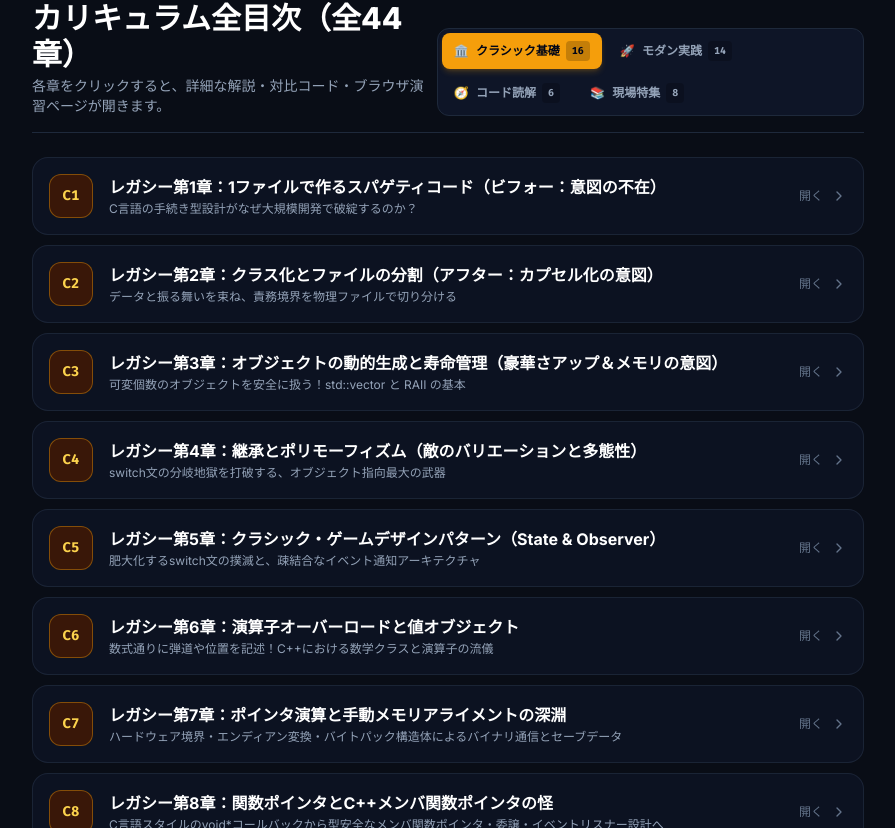
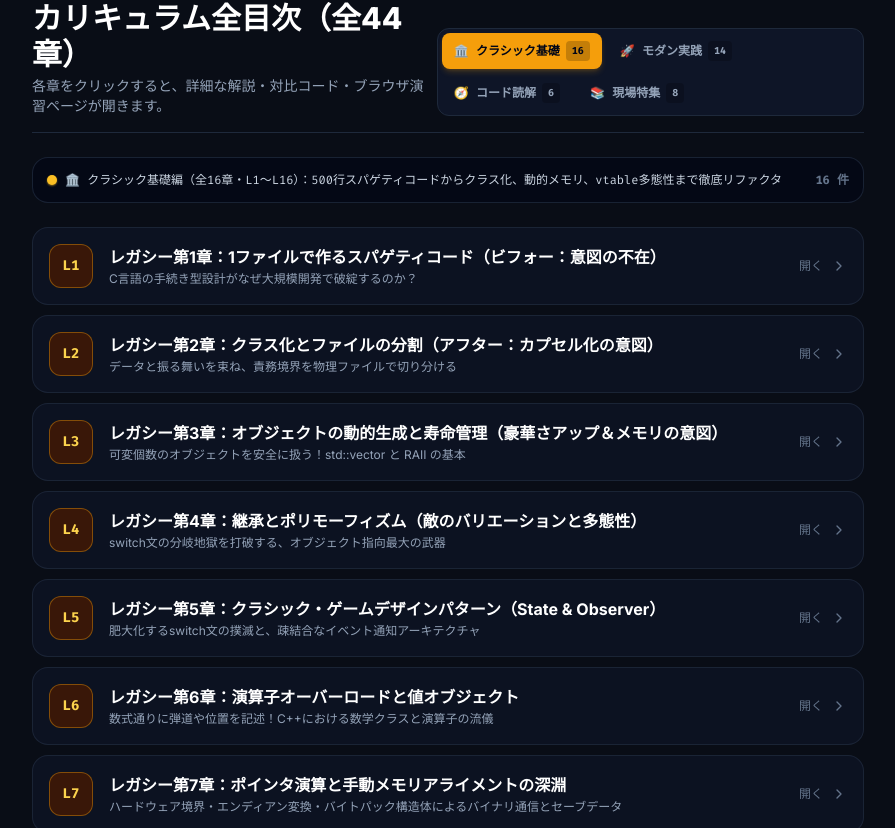
Before and after one commit to genki113355-tm/cpp-study, a React (Vite) app: page / in a window 1280 px wide. Shown: the part 2092-2920 px from the top of the page, without its empty margins (352-1247 px from the left). Built offline with nearby package versions, Linux system fonts and the light colour scheme.

Commit message:
fix(curriculum): strictly isolate chapter tracks, fix L/M chapter codes, and prevent guide contamination in classic/modern tabs

```diff
--- a/src/components/curriculum/TopPageView.tsx
+++ b/src/components/curriculum/TopPageView.tsx
@@ -1,4 +1,4 @@
-import React, { useState } from 'react';
+import React, { useState, useMemo } from 'react';
 import {
   ArrowRight,
   BookOpen,
@@ -33,19 +33,19 @@ export const TopPageView: React.FC<TopPageViewProps> = ({
   const [activeTab, setActiveTab] = useState<'classic' | 'modern' | 'reading' | 'guides'>('classic');
 
   const getChapterCode = (ch: Chapter): string => {
-    if (ch.courseChapterCode) return ch.courseChapterCode;
+    if (ch.courseTrack === 'classic') {
+      const chNum = (ch.courseChapterCode || `C${ch.id}`).replace(/^[CML]/, '');
+      return `L${chNum}`;
+    }
+    if (ch.courseTrack === 'modern') {
+      const chNum = (ch.courseChapterCode || `M${ch.id}`).replace(/^[CML]/, '');
+      return `M${chNum}`;
+    }
     if (ch.courseTrack === 'reading') {
       const idx = READING_CHAPTERS.findIndex(r => r.id === ch.id);
       return idx !== -1 ? `R${idx + 1}` : 'R';
     }
-    if (ch.courseTrack === 'modern') {
-      const idx = MODERN_CHAPTERS.findIndex(m => m.id === ch.id);
-      return idx !== -1 ? `M${idx + 1}` : 'M';
-    }
-    if (ch.courseTrack === 'classic') {
-      const idx = CLASSIC_CHAPTERS.findIndex(c => c.id === ch.id);
-      return idx !== -1 ? `L${idx + 1}` : 'L';
-    }
+    if (ch.courseChapterCode) return ch.courseChapterCode;
     if (ch.slug.includes('syntax')) return '文法';
     if (ch.slug.includes('tdd')) return 'TDD';
     if (ch.slug.includes('reading')) return '読解';
@@ -57,11 +57,20 @@ export const TopPageView: React.FC<TopPageViewProps> = ({
     return 'G';
   };
 
-  const currentList =
-    activeTab === 'classic' ? CLASSIC_CHAPTERS :
-    activeTab === 'modern' ? MODERN_CHAPTERS :
-    activeTab === 'reading' ? READING_CHAPTERS :
-    SPECIAL_GUIDES;
+  const currentList = useMemo(() => {
+    switch (activeTab) {
+      case 'classic':
+        return CLASSIC_CHAPTERS.filter(ch => ch.courseTrack === 'classic');
+      case 'modern':
+        return MODERN_CHAPTERS.filter(ch => ch.courseTrack === 'modern');
+      case 'reading':
+        return READING_CHAPTERS.filter(ch => ch.courseTrack === 'reading');
+      case 'guides':
+        return SPECIAL_GUIDES.filter(ch => ch.category === 'guide' || ch.category === 'column' || ch.courseTrack === 'guide');
+      default:
+        return CLASSIC_CHAPTERS.filter(ch => ch.courseTrack === 'classic');
+    }
+  }, [activeTab]);
 
   const classicCompleted = CLASSIC_CHAPTERS.filter(c => completedChapters.includes(c.id)).length;
   const modernCompleted = MODERN_CHAPTERS.filter(c => completedChapters.includes(c.id)).length;
@@ -508,34 +517,68 @@ export const TopPageView: React.FC<TopPageViewProps> = ({
           </div>
         </div>
 
+        {/* 選択中タブの説明バナー */}
+        <div className="p-3.5 rounded-2xl bg-slate-950/60 border border-slate-800/80 flex items-center justify-between gap-3 text-xs font-mono">
+          <div className="flex items-center gap-2">
+            <span className={`w-2.5 h-2.5 rounded-full shrink-0 ${
+              activeTab === 'classic' ? 'bg-amber-400 shadow-sm shadow-amber-400/50' :
+              activeTab === 'modern' ? 'bg-cyan-400 shadow-sm shadow-cyan-400/50' :
+              activeTab === 'reading' ? 'bg-purple-400 shadow-sm shadow-purple-400/50' :
+              'bg-emerald-400 shadow-sm shadow-emerald-400/50'
+            }`} />
+            <span className="text-slate-300">
+              {activeTab === 'classic' && '🏛️ クラシック基礎編（全16章・L1〜L16）：500行スパゲティコードからクラス化、動的メモリ、vtable多態性まで徹底リファクタ'}
+              {activeTab === 'modern' && '🚀 モダン実践編（全14章・M1〜M14）：スマートポインタ、ムーブ、ラムダ、ECS、C++20コルーチンまで現代実戦規格'}
+              {activeTab === 'reading' && '🧭 コード読解演習（全6ステップ・R1〜R6）：OSS実地解読、マルチスレッド競合、メモリ破壊（ASan）のプロ鑑識法'}
+              {activeTab === 'guides' && '📚 現場特集・実践チートシート（全8ガイド）：GoogleTest/TDD品質保証、UML設計書、文法チートシート、言語思想'}
+            </span>
+          </div>
+          <span className="text-slate-500 font-bold shrink-0">
+            {currentList.length} 件
+          </span>
+        </div>
+
         {/* リスト表示 */}
         <div className="space-y-2.5">
           {currentList.map((ch) => {
             const isCompleted = completedChapters.includes(ch.id);
             const chapterCode = getChapterCode(ch);
 
-            // テーマ色の決定
+            // トラックに応じたテーマ色
+            const isClassic = ch.courseTrack === 'classic';
+            const isModern = ch.courseTrack === 'modern';
+            const isReading = ch.courseTrack === 'reading';
+
             const badgeStyle =
-              activeTab === 'classic'
+              isClassic
                 ? 'bg-amber-950/80 text-amber-300 border-amber-500/40'
-                : activeTab === 'modern'
+                : isModern
                 ? 'bg-cyan-950/80 text-cyan-300 border-cyan-500/40'
-                : activeTab === 'reading'
+                : isReading
                 ? 'bg-purple-950/80 text-purple-300 border-purple-500/40'
                 : 'bg-emerald-950/80 text-emerald-300 border-emerald-500/40';
 
             const hoverBorder =
-              activeTab === 'classic'
+              isClassic
                 ? 'hover:border-amber-400/60'
-                : activeTab === 'modern'
+                : isModern
                 ? 'hover:border-cyan-400/60'
-                : activeTab === 'reading'
+                : isReading
                 ? 'hover:border-purple-400/60'
                 : 'hover:border-emerald-400/60';
 
+            const hoverTitle =
+              isClassic
+                ? 'group-hover:text-amber-300'
+                : isModern
+                ? 'group-hover:text-cyan-300'
+                : isReading
+                ? 'group-hover:text-purple-300'
+                : 'group-hover:text-emerald-300';
+
             return (
               <a
-                key={ch.id}
+                key={`${activeTab}-${ch.id}-${ch.slug}`}
                 href={`/${ch.slug}`}
                 onClick={(e) => {
                   e.preventDefault();
@@ -549,7 +592,7 @@ export const TopPageView: React.FC<TopPageViewProps> = ({
                   </span>
                   <div className="min-w-0 flex-1">
                     <div className="flex items-center gap-2 flex-wrap">
-                      <h3 className="text-sm sm:text-base font-bold text-white group-hover:text-cyan-300 transition-colors truncate">
+                      <h3 className={`text-sm sm:text-base font-bold text-white ${hoverTitle} transition-colors truncate`}>
                         {ch.title}
                       </h3>
                       {isCompleted && (
--- a/src/data/guides/umlDesignGuide.ts
+++ b/src/data/guides/umlDesignGuide.ts
@@ -1,7 +1,7 @@
 import { Chapter } from '../../types/curriculum';
 
 export const UML_DESIGN_GUIDE: Chapter = {
-  id: 104,
+  id: 108,
   slug: 'guide-uml-design',
   category: 'guide',
   courseTrack: 'guide',
```
Also changed, not shown: 1 other file (tests, documents, lock files or other folders).
